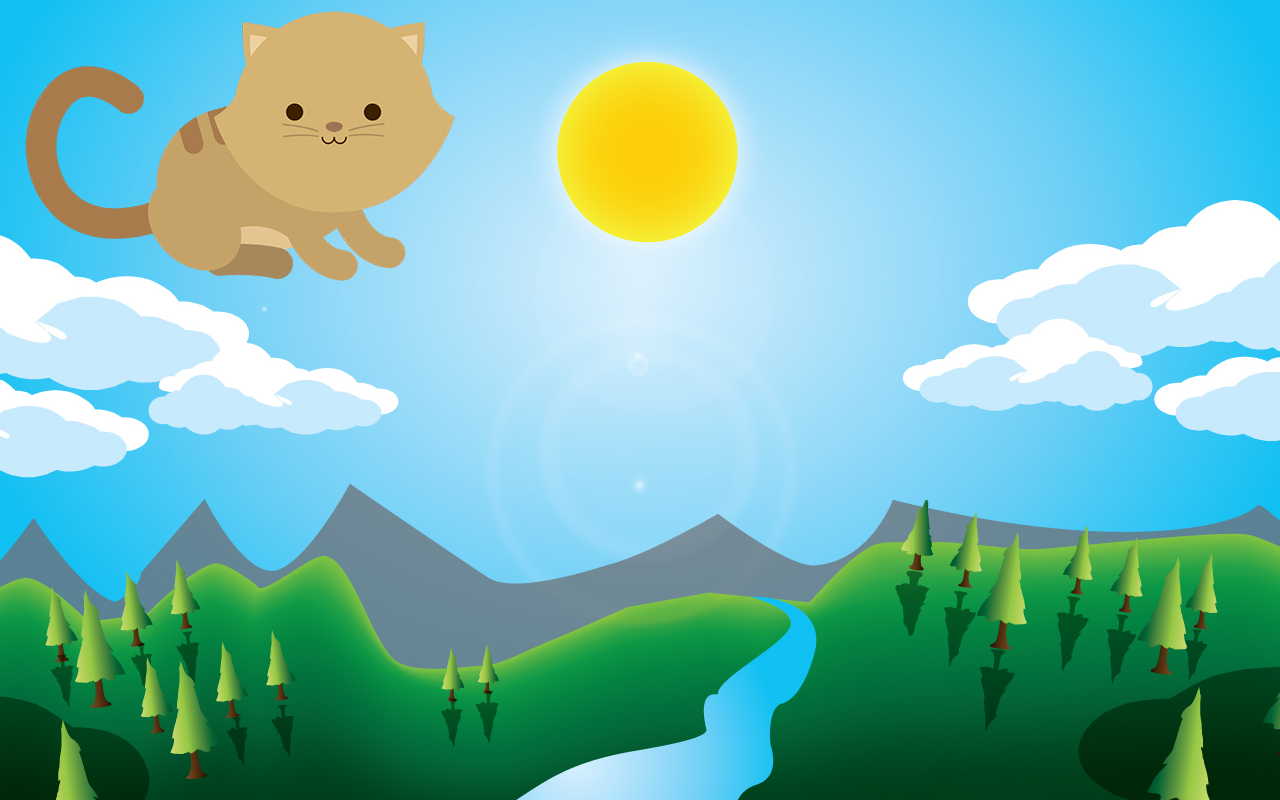
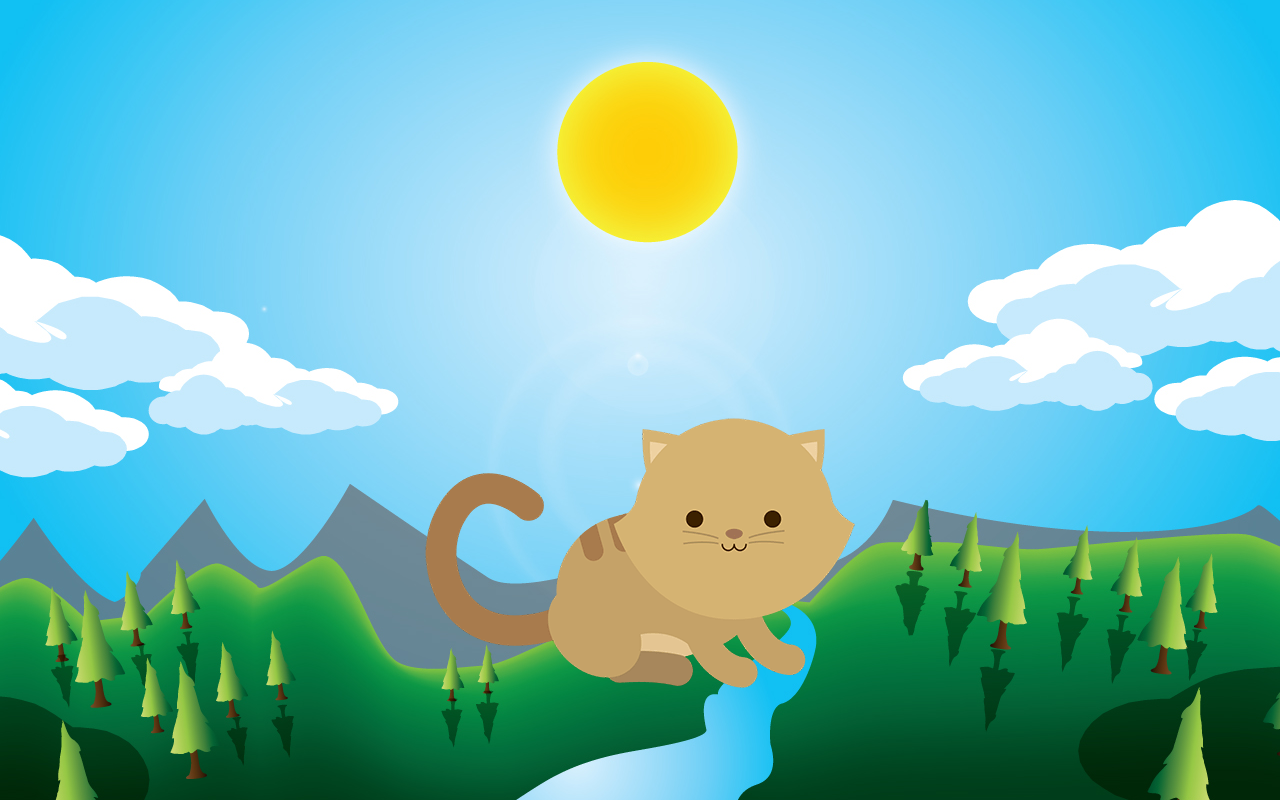
Before and after one commit to cstapiarubio/kitten-laboratoria, a plain HTML site: page index.html in a window 1280 px wide. Drawn offline with Linux system fonts and the light colour scheme.

Commit message:
gato principal listo

```diff
--- a/assets/css/style.css
+++ b/assets/css/style.css
@@ -1,3 +1,8 @@
+*{
+	margin: 0;
+	padding: 0;
+}
+
 body{
 	background-image: url("../img/Copia de Landscape.jpg");
 	background-repeat: no-repeat;
@@ -9,3 +14,23 @@ body{
 .flex-container{
 	display: flex;
 }
+
+
+#cat-principal.flex-container{
+	justify-content: center;
+	align-items: flex-end;
+	/*position: relative;
+	top: 100px;	*/
+}
+
+section{
+	height: 700px;
+}
+
+/*#cat-principal img{
+	justify-content: center;
+	/*flex-direction: column;
+	margin-right: auto;
+	align-items: flex-end;
+	/*margin-left: 200px;
+}*/
```
